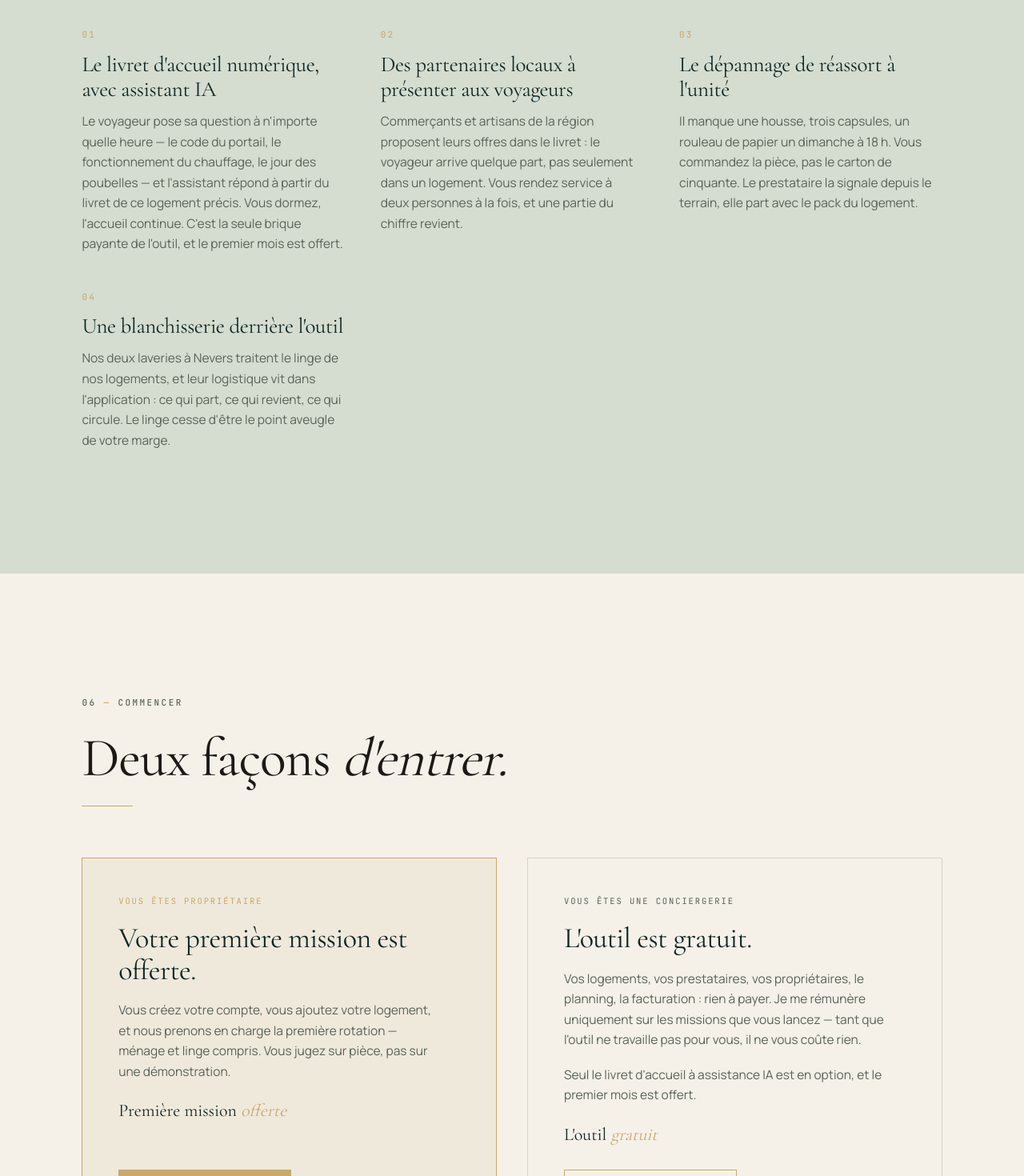
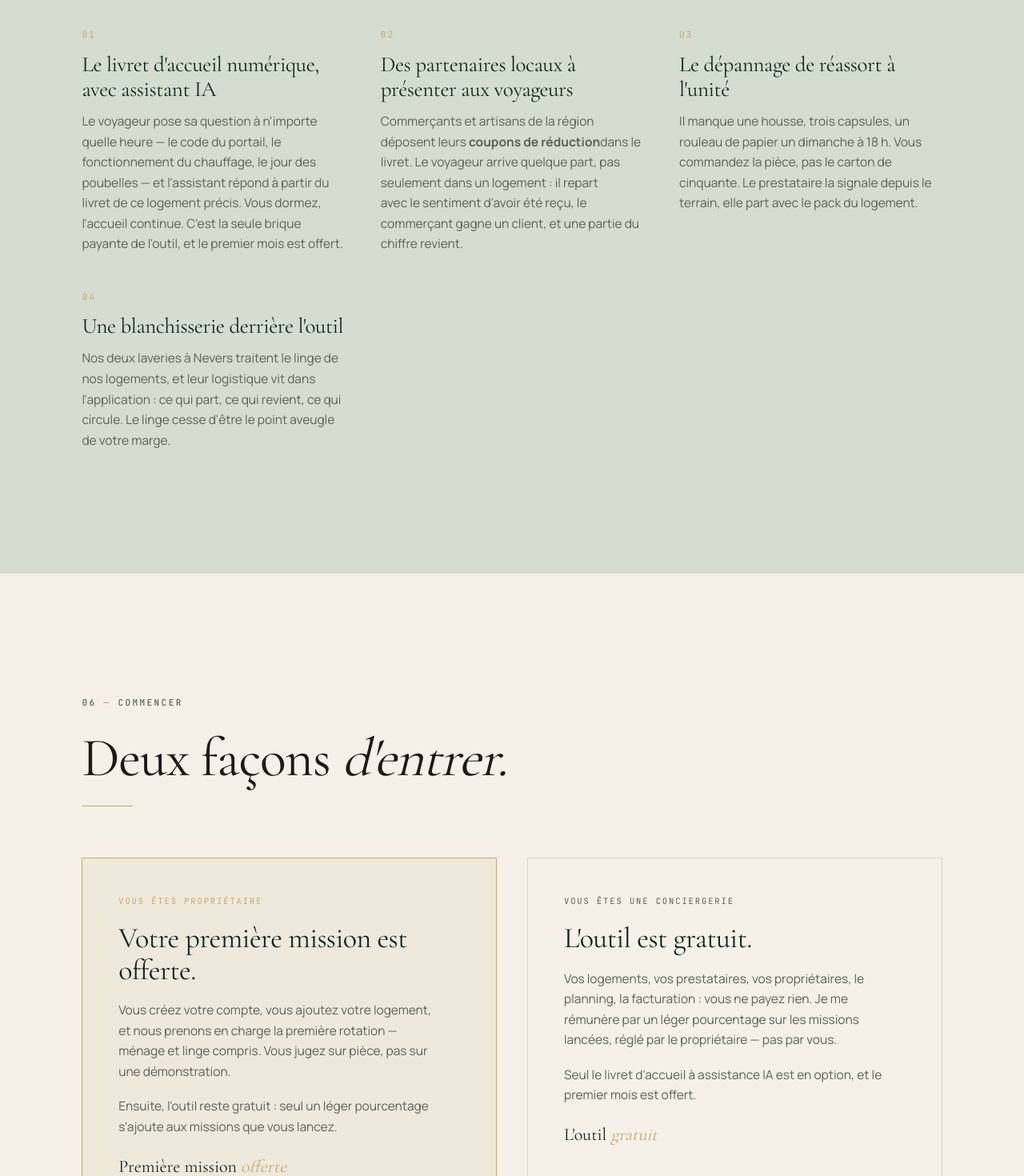
Before and after one commit to FullConciergerie/full-conciergerie-nevers-site, a Next.js app: page /application in a window 1280 px wide. Shown: the part 5540-7010 px from the top of the page at 80% size. Built offline with nearby package versions, Linux system fonts and the light colour scheme.

Commit message:
Pourcentage regle par le proprietaire + coupons de reduction dans le livret

```diff
--- a/app/application/page.tsx
+++ b/app/application/page.tsx
@@ -451,9 +451,10 @@ export default function ApplicationPage() {
               <span className="num">02</span>
               <h3>Des partenaires locaux à présenter aux voyageurs</h3>
               <p>
-                Commerçants et artisans de la région proposent leurs offres dans le livret : le voyageur
-                arrive quelque part, pas seulement dans un logement. Vous rendez service à deux personnes à
-                la fois, et une partie du chiffre revient.
+                Commerçants et artisans de la région déposent leurs <strong>coupons de réduction</strong>
+                dans le livret. Le voyageur arrive quelque part, pas seulement dans un logement : il repart
+                avec le sentiment d&apos;avoir été reçu, le commerçant gagne un client, et une partie du
+                chiffre revient.
               </p>
             </article>
             <article>
@@ -499,6 +500,10 @@ export default function ApplicationPage() {
                 Vous créez votre compte, vous ajoutez votre logement, et nous prenons en charge la première
                 rotation — ménage et linge compris. Vous jugez sur pièce, pas sur une démonstration.
               </p>
+              <p>
+                Ensuite, l&apos;outil reste gratuit : seul un léger pourcentage s&apos;ajoute aux missions que
+                vous lancez.
+              </p>
               <p className="price">
                 Première mission <em>offerte</em>
               </p>
@@ -513,9 +518,9 @@ export default function ApplicationPage() {
               <span className="tag">Vous êtes une conciergerie</span>
               <h3>L&apos;outil est gratuit.</h3>
               <p>
-                Vos logements, vos prestataires, vos propriétaires, le planning, la facturation : rien à
-                payer. Je me rémunère uniquement sur les missions que vous lancez — tant que l&apos;outil ne
-                travaille pas pour vous, il ne vous coûte rien.
+                Vos logements, vos prestataires, vos propriétaires, le planning, la facturation : vous ne
+                payez rien. Je me rémunère par un léger pourcentage sur les missions lancées, réglé par le
+                propriétaire — pas par vous.
               </p>
               <p>
                 Seul le livret d&apos;accueil à assistance IA est en option, et le premier mois est offert.
```
